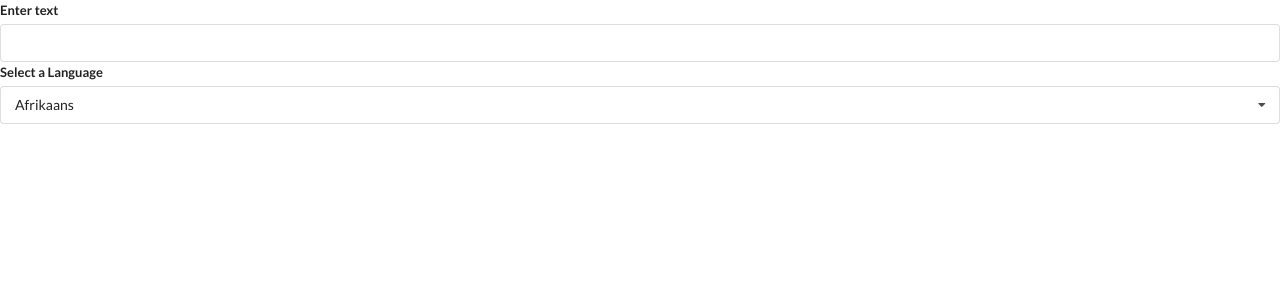
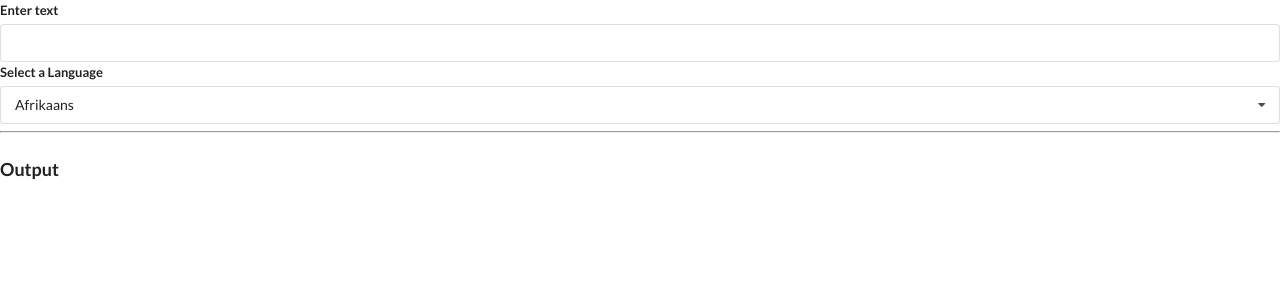
Before and after one commit to biancacomanescu97/widgets, a React (Create React App) app: page / in a window 1280 px wide. Shown: the top 300 px of the page. Built offline with nearby package versions, Linux system fonts and the light colour scheme.

Commit message:
Building the Convert Component

```diff
--- /dev/null
+++ b/src/components/Convert.js
@@ -0,0 +1,11 @@
+import React, { useState, useEffect } from "react";
+
+const Convert = ({ language, text }) => {
+  useEffect(() => {
+    console.log("bla");
+  }, [language, text]);
+
+  return <div></div>;
+};
+
+export default Convert;
--- a/src/components/Translate.js
+++ b/src/components/Translate.js
@@ -1,5 +1,6 @@
 import React, { useState, useEffect } from "react";
 import Dropdown from "./Dropdown";
+import Convert from "./Convert";
 
 const options = [
   {
@@ -34,8 +35,13 @@
         onSelectedChange={setLanguage}
         options={options}
       />
+      <hr />
+      <h3 className="ui header">Output</h3>
+      <Convert language={language} text={text} />
     </div>
   );
 };
 
 export default Translate;
+
+//AIzaSyCHUCmpR7cT_yDFHC98CZJy2LTms-IwDlM
```
